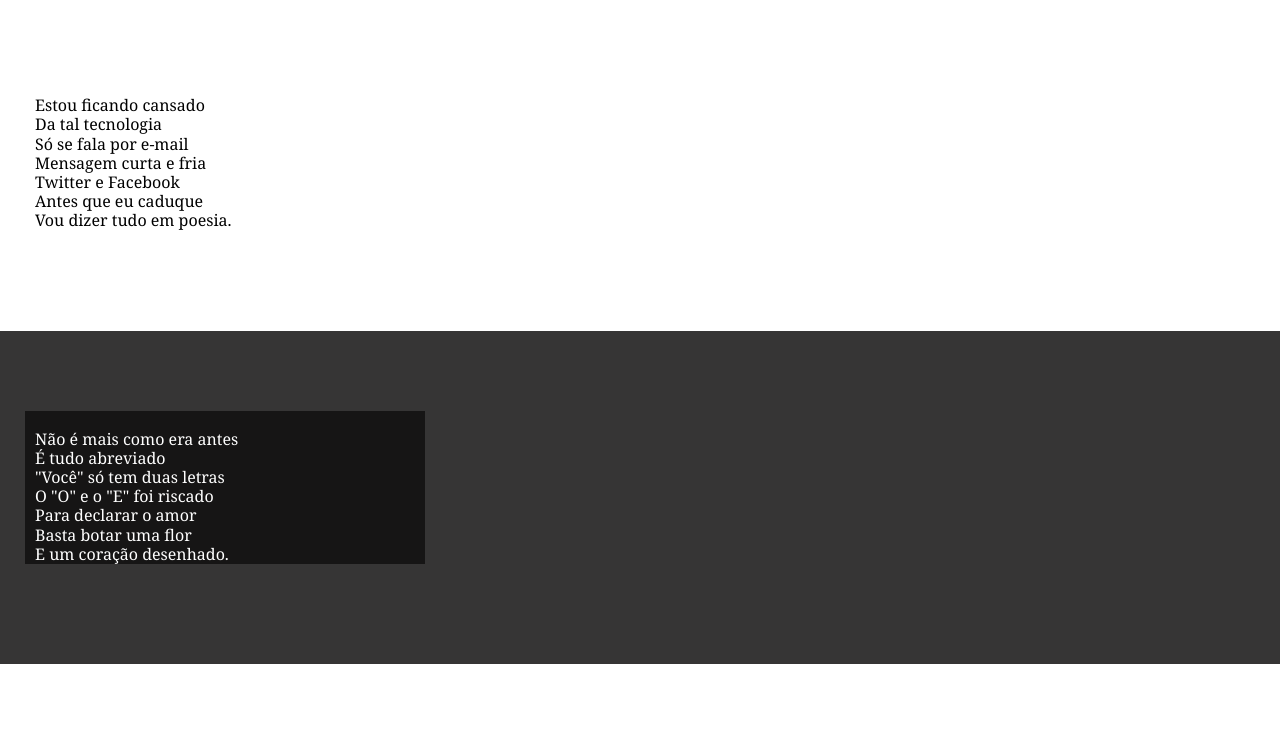
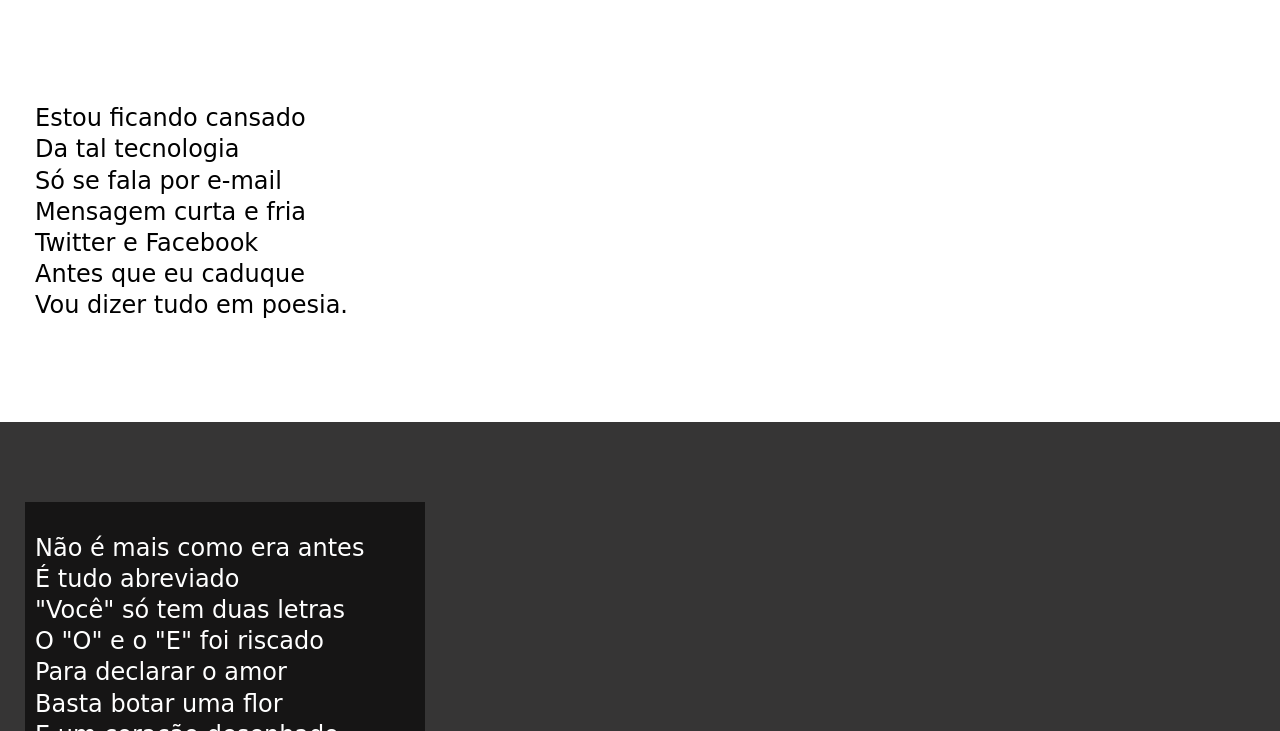
Before and after one commit to Hugo-Yves/projeto-cordel, a plain HTML site: page index.html in a window 1280 px wide. Shown: the part 168-899 px from the top of the page. Drawn offline with Linux system fonts and the light colour scheme.

Commit message:
ajustando estilos e fontes do projeto

```diff
--- a/style.css
+++ b/style.css
@@ -4,11 +4,21 @@
   padding: 0;
   margin: 0;
 }
+@import url("https://fonts.googleapis.com/css2?family=Passion+One:wght@400;700;900&family=Sriracha&display=swap");
+@import url("https://fonts.googleapis.com/css2?family=Passion+One:wght@400;700;900&display=swap");
+
+:root {
+  --fonte1: Verdana, Geneva, Tahoma, sans-serif;
+  --fonte2: "Passion One", cursive;
+  --fonte3: "Sriracha", cursive;
+}
 
 .poesia {
+  font-size: 1.5em;
+  font-family: var(--fonte3);
   padding-left: 10px;
   white-space: pre-line;
-  line-height: 1.2;
+  line-height: 1.3;
   margin-bottom: 20px;
 }
 
@@ -28,6 +38,7 @@
 }
 
 body {
+  font-family: var(--fonte1);
   min-height: 100vh;
   background-color: darkgray;
 }
@@ -51,6 +62,7 @@
 header h1 {
   padding-top: 50px;
   font-variant: small-caps;
+  font-family: var(--fonte2);
 }
 
 header p {
```
